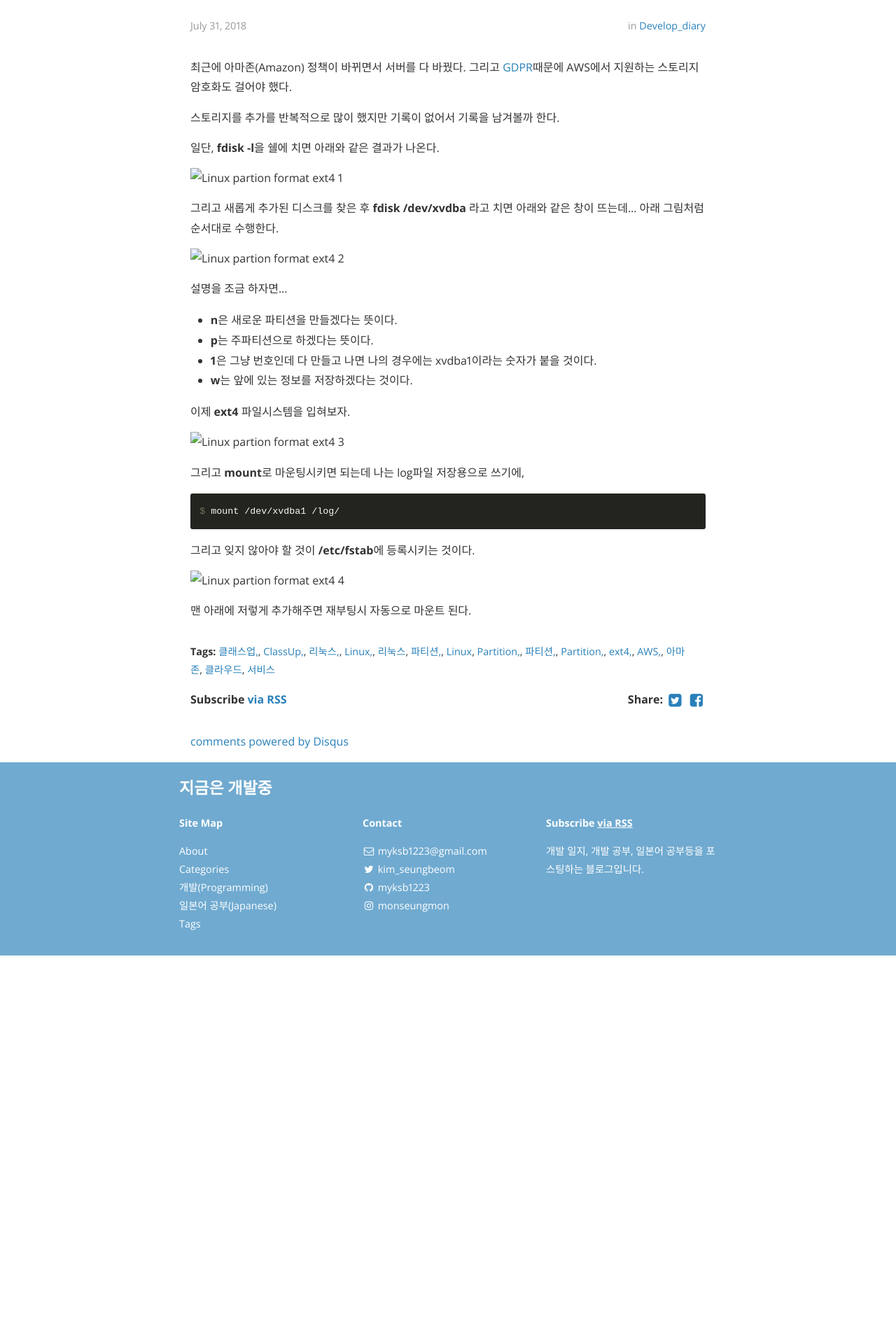
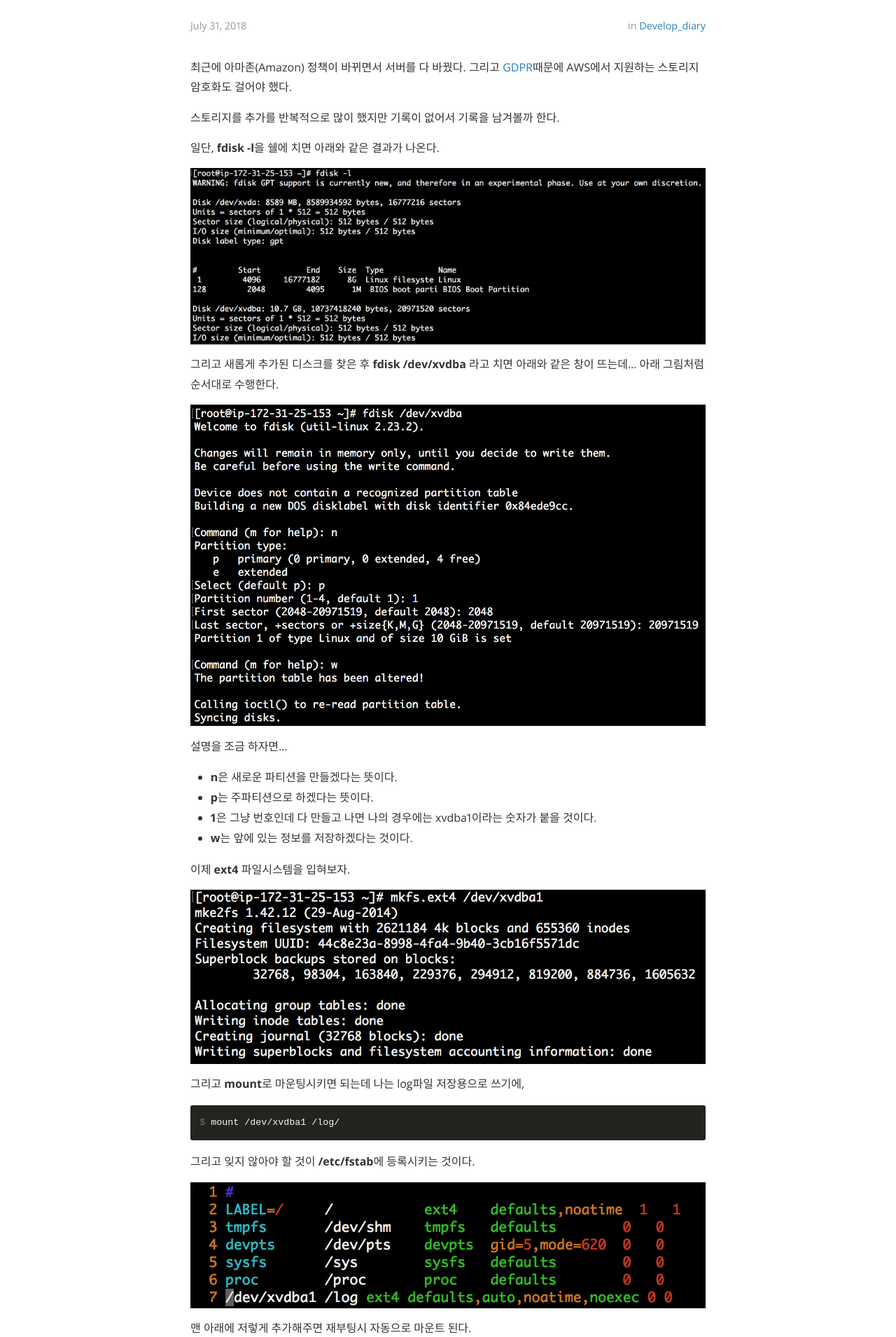
Before and after one commit to myksb1223/myksb1223.github.io, a Jekyll site: the page built from _posts/2018-07-31-Manage-partition-and-format-ext4-in-Linux.md, in a window 1280 px wide. Shown: the part 318-2228 px from the top of the page at 70% size. Built offline with Jekyll 4.4.1, drawn with Linux system fonts in a browser that asks for light colours; nearby versions of some CDN libraries; comment, search, counter and statistics services are not loaded; before the commit the page ends 1683 px from its top, so only the background shows below that.

Commit message:
Change posts

```diff
--- a/_posts/2018-07-31-Manage-partition-and-format-ext4-in-Linux.md
+++ b/_posts/2018-07-31-Manage-partition-and-format-ext4-in-Linux.md
@@ -13,11 +13,11 @@ tags: 클래스업, ClassUp, 리눅스, Linux, 리눅스 파티션, Linux Partit
 
 일단, **fdisk -l**을 쉘에 치면 아래와 같은 결과가 나온다.
 
-<img src="{{ site.baseurl }}/assets/python/linux_partion_format_ext4_1.png" title="Linux partion format ext4 1" class="post-image">
+<img src="{{ site.baseurl }}/assets/develop_diary/linux_partion_format_ext4_1.png" title="Linux partion format ext4 1" class="post-image">
 
 그리고 새롭게 추가된 디스크를 찾은 후 **fdisk /dev/xvdba** 라고 치면 아래와 같은 창이 뜨는데... 아래 그림처럼 순서대로 수행한다.
 
-<img src="{{ site.baseurl }}/assets/python/linux_partion_format_ext4_2.png" title="Linux partion format ext4 2" class="post-image">
+<img src="{{ site.baseurl }}/assets/develop_diary/linux_partion_format_ext4_2.png" title="Linux partion format ext4 2" class="post-image">
 
 설명을 조금 하자면...
 - **n**은 새로운 파티션을 만들겠다는 뜻이다.
@@ -27,7 +27,7 @@ tags: 클래스업, ClassUp, 리눅스, Linux, 리눅스 파티션, Linux Partit
 
 이제 **ext4** 파일시스템을 입혀보자.
 
-<img src="{{ site.baseurl }}/assets/python/linux_partion_format_ext4_3.png" title="Linux partion format ext4 3" class="post-image">
+<img src="{{ site.baseurl }}/assets/develop_diary/linux_partion_format_ext4_3.png" title="Linux partion format ext4 3" class="post-image">
 
 그리고 **mount**로 마운팅시키면 되는데 나는 log파일 저장용으로 쓰기에,
 
@@ -35,6 +35,6 @@ tags: 클래스업, ClassUp, 리눅스, Linux, 리눅스 파티션, Linux Partit
 
 그리고 잊지 않아야 할 것이 **/etc/fstab**에 등록시키는 것이다.
 
-<img src="{{ site.baseurl }}/assets/python/linux_partion_format_ext4_4.png" title="Linux partion format ext4 4" class="post-image">
+<img src="{{ site.baseurl }}/assets/develop_diary/linux_partion_format_ext4_4.png" title="Linux partion format ext4 4" class="post-image">
 
 맨 아래에 저렇게 추가해주면 재부팅시 자동으로 마운트 된다.
```
